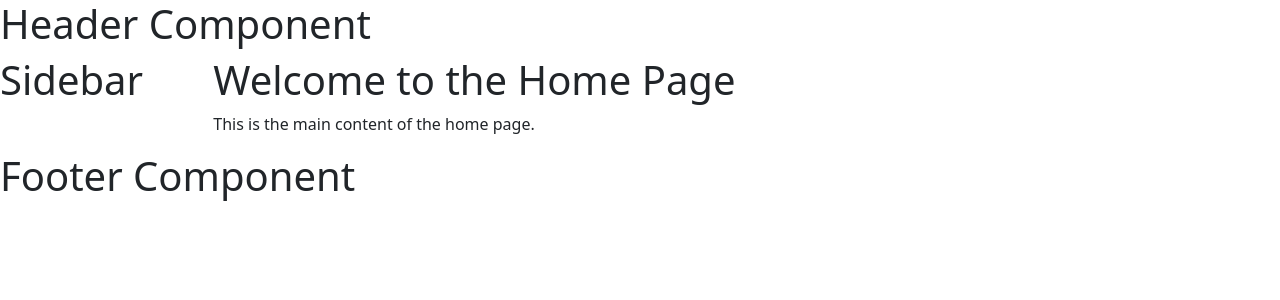
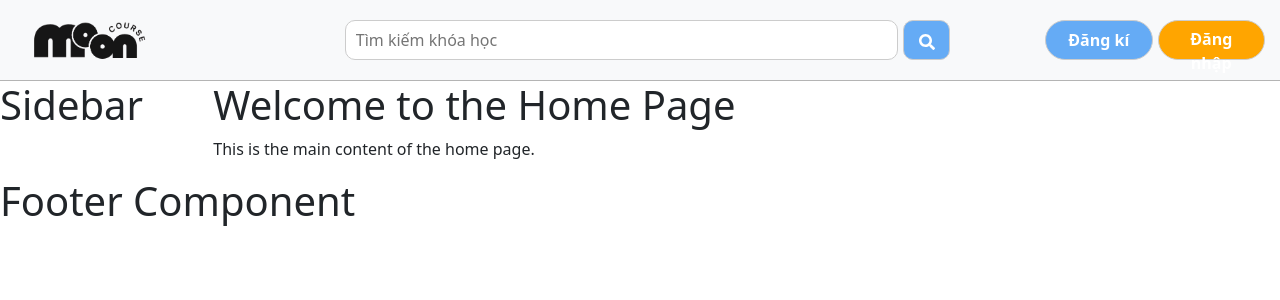
Before and after one commit to Vanthanh30/online, a React (Create React App) app in the folder frontend/: page / in a window 1280 px wide. Shown: the top 300 px of the page. Built offline with nearby package versions, Linux system fonts and the light colour scheme.

Commit message:
done header layout

```diff
--- a/frontend/src/pages/client/layoutDefault/header.js
+++ b/frontend/src/pages/client/layoutDefault/header.js
@@ -1,8 +1,38 @@
 import './layoutDefault.scss';
+import { FaSearch } from "react-icons/fa";
+import Logo from '../../../assets/images/logo.png';
 function header() {
     return (
-        <header className="layout-header">
-            <h1>Header Component</h1>
+        <header className="header">
+            <div className="header__container-fluid">
+                <div className='row align-items-center d-flex '>
+                    {/* Logo Section */}
+                    <div className='col-md-3'>
+                        <div className='logo'>
+                            <a href="/">
+                                <img src={Logo} alt="Logo" />
+                            </a>
+                        </div>
+                    </div>
+                    {/* search*/}
+                    <div className='col-md-6'>
+                        <div className='search'>
+                            <form className='search__form'>
+                                <input type="text" placeholder="Tìm kiếm khóa học" />
+                                <button type="submit"><FaSearch className="search-icon" /></button>
+                            </form>
+                        </div>
+                    </div>
+                    {/* User Section */}
+                    <div className='col-md-3 d-flex justify-content-end align-items-center'>
+                        <div className='user__actions'>
+                            <button className='btn btn-register'>Đăng kí</button>
+                            <button className='btn btn-login'>Đăng nhập</button>
+                        </div>
+                    </div>
+                </div>
+            </div>
+
         </header>
     );
 }
--- a/frontend/src/pages/client/layoutDefault/layoutDefault.scss
+++ b/frontend/src/pages/client/layoutDefault/layoutDefault.scss
@@ -0,0 +1,96 @@
+//header
+a {
+    text-decoration: none;
+}
+
+.header {
+    background-color: #f8f9fa;
+    border-bottom: 1px solid #b4b4b4;
+    padding: 5px 15px 5px 30px;
+
+    &__container-fluid {
+        padding: 0;
+
+        .logo {
+            width: 120px;
+            height: 70px;
+
+            img {
+                width: 100%;
+                height: 100%;
+                object-fit: contain;
+            }
+        }
+
+        .search {
+            width: 100%;
+
+            &__form {
+                display: flex;
+                align-items: center;
+                justify-content: center;
+
+
+                input {
+                    width: 100%;
+                    height: 40px;
+                    padding: 0 10px;
+                    border: 1px solid #ccc;
+                    border-radius: 10px;
+                }
+
+                button {
+                    width: 50px;
+                    height: 40px;
+                    margin-left: 5px;
+                    border-radius: 10px;
+                    border: 1px solid #ccc;
+                    background-color: #65abf5;
+                    color: white;
+                }
+            }
+        }
+
+        .user__actions {
+            width: 220px;
+            height: 40px;
+            display: flex;
+
+            .btn-register,
+            .btn-login {
+                width: 100%;
+                height: 100%;
+                border-radius: 20px;
+                border: 1px solid #ccc;
+                background-color: white;
+                font-weight: 600;
+                font-size: 16px;
+                cursor: pointer;
+            }
+
+            .btn-register {
+                background-color: #65abf5;
+                color: white;
+            }
+
+            .btn-register:hover {
+                background-color: #4a90e2;
+                color: black;
+            }
+
+            .btn-login {
+                background-color: orange;
+                margin-left: 5px;
+                color: white;
+            }
+
+            .btn-login:hover {
+                background-color: #f39c12;
+                color: black;
+            }
+
+        }
+
+    }
+
+}
```
Also changed, not shown: frontend/src/assets/images/logo.png (added).
